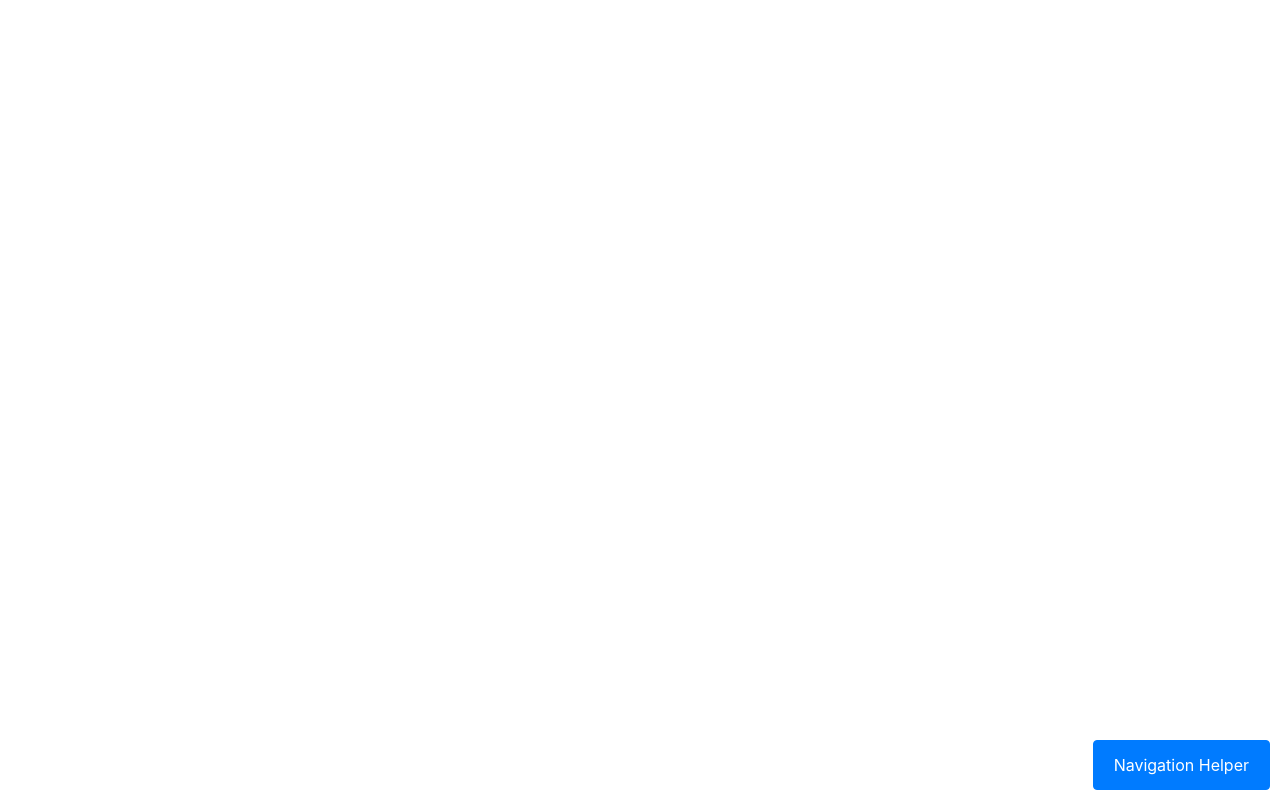
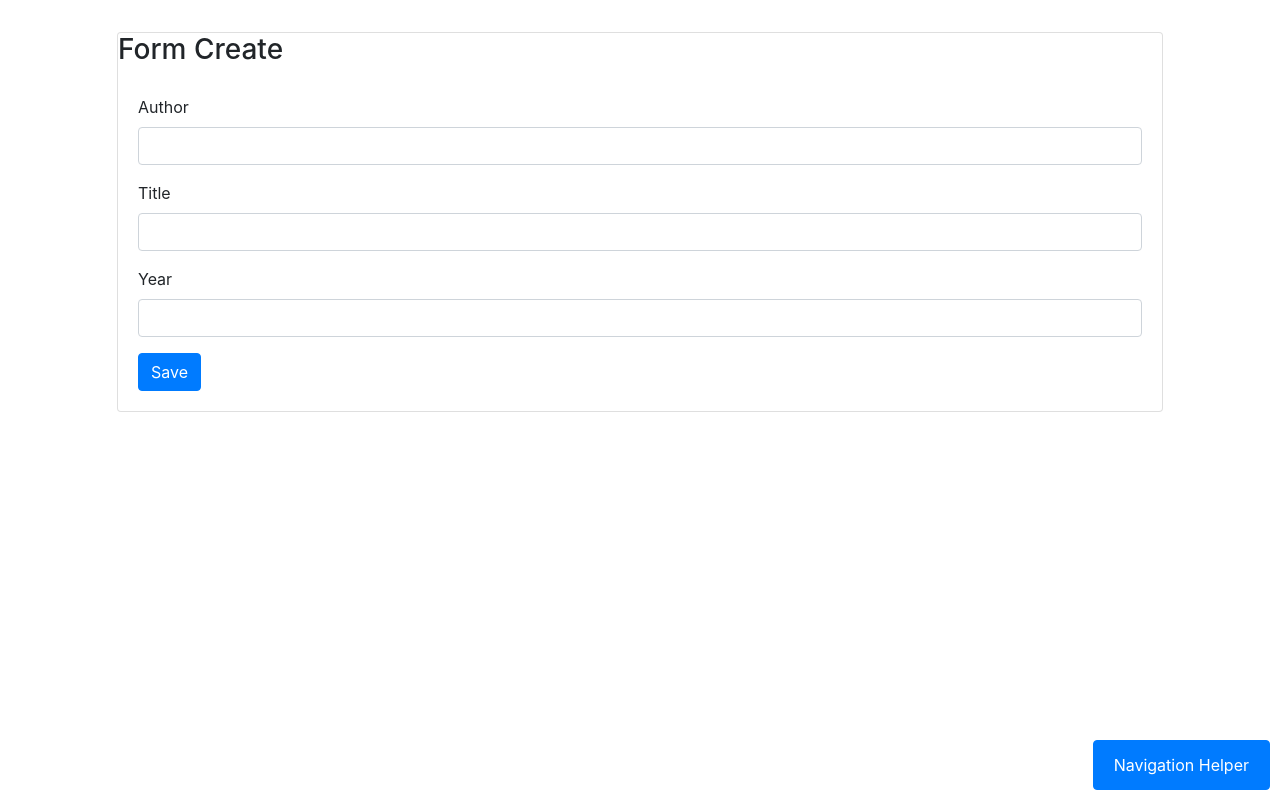
Before and after one commit to sendi-caio/react_post_test, a React (Create React App) app: page /books/create in a window 1280 px wide. Built offline with nearby package versions, Linux system fonts and the light colour scheme.

Commit message:
create delete & insert data

```diff
--- a/backend/db.json
+++ b/backend/db.json
@@ -1,5 +1,18 @@
 {
-  "users": [],
+  "books": [
+    {
+      "author": "j.k rowling",
+      "title": "harry potter",
+      "year": "1992",
+      "id": 1
+    },
+    {
+      "author": "j.k rowling",
+      "title": "harry potter",
+      "year": "1992",
+      "id": 2
+    }
+  ],
   "examples": [
     {
       "id": 1,
--- a/src/components/Base.jsx
+++ b/src/components/Base.jsx
@@ -4,9 +4,9 @@ import { BrowserRouter, Route, Switch } from 'react-router-dom'
 import Navigation from './Navigation'
 
 import Home from '../pages/Home'
-import ExampleList from '../pages/ExampleList'
-import ExampleSingle from '../pages/ExampleSingle'
-import ExampleCreate from '../pages/ExampleCreate'
+import List from '../pages/List'
+import Single from '../pages/Single'
+import Create from '../pages/Create'
 
 function Base() {
   return (
@@ -17,9 +17,11 @@ function Base() {
             <Home />
           </Route>
           {/* EXAMPLE START */}
-          <Route path="/example/create" component={ExampleCreate} />
-          <Route path="/example/:id" component={ExampleSingle} />
-          <Route path="/example" component={ExampleList} />
+          <Route path="/books/create" component={Create} />
+          <Route path="/books/:id" component={Single} />
+          <Route path="/books" component={List} />
+          <Route path="/books/delete/:id" />
+
           {/* EXAMPLE END */}
 
           {/* ROUTES START HERE */}
--- a/src/components/ExampleCard.jsx
+++ b/src/components/Card.jsx
@@ -1,10 +1,20 @@
 import React from 'react'
 
-function ExampleCard({ content, onClickCard: handleClick, contentId }) {
+function CardBook({
+  content, onClickCard: handleClick, contentId, onDeleted,
+}) {
   return (
     <div className="card m-3">
       <div className="card-body">
-        <p className="card-text">{ content }</p>
+        <h4 className="card-text">{ content }</h4>
+        <button
+          type="button"
+          className="btn btn-danger"
+          onClick={() => onDeleted(contentId)}
+        >
+          Delete
+        </button>
+
         {
           handleClick
           && (
@@ -22,4 +32,4 @@ function ExampleCard({ content, onClickCard: handleClick, contentId }) {
   )
 }
 
-export default ExampleCard
+export default CardBook
--- /dev/null
+++ b/src/components/Details.jsx
@@ -0,0 +1,22 @@
+import React from 'react'
+
+function Details({ content }) {
+  return (
+    <div className="card m-3">
+      <div className="card-body">
+        Title :
+        {' '}
+        <h6 className="card-text">{ content.title }</h6>
+        Author :
+        {' '}
+        <h4 className="card-text">{ content.author }</h4>
+        Year :
+        {' '}
+        <h4 className="card-text">{ content.year }</h4>
+
+      </div>
+    </div>
+  )
+}
+
+export default Details
--- a/src/components/Navigation.jsx
+++ b/src/components/Navigation.jsx
@@ -8,8 +8,8 @@ import { Link } from 'react-router-dom'
 
 const routesArray = [
   ['Home', '/'],
-  ['Example Create', '/example/create'],
-  ['Example', '/example'],
+  ['List', '/books'],
+  ['Add Book', '/books/create'],
 ]
 
 function Navigation() {
--- /dev/null
+++ b/src/pages/Create.jsx
@@ -0,0 +1,76 @@
+/* eslint-disable no-shadow */
+import React, { useState } from 'react'
+import { useHistory } from 'react-router-dom'
+import { books } from '../services/api'
+
+function Create() {
+  const [content, setContent] = useState({ author: '', title: '', year: '' })
+  const history = useHistory()
+
+  const saveButtonClick = async () => {
+    const res = await books.create(content)
+    if (res.status === 201) {
+      history.push(`books/details/${content.id}`)
+    }
+  }
+
+  const getAuthor = (event) => {
+    setContent(() => {
+      content.author = event.target.value
+      return content
+    })
+  }
+
+  const getTitle = (event) => {
+    setContent(() => {
+      content.title = event.target.value
+      return content
+    })
+  }
+
+  const getYear = (event) => {
+    setContent(() => {
+      content.year = event.target.value
+      return content
+    })
+  }
+
+  return (
+    <div className="card m-3">
+      <h3>Form Create</h3>
+      <div className="card-body">
+        <form>
+          <div className="form-group">
+            <label>Author</label>
+            <input
+              onChange={getAuthor}
+              className="form-control"
+              name="author"
+            />
+          </div>
+          <div className="form-group">
+            <label>Title</label>
+            <input
+              onChange={getTitle}
+              className="form-control"
+              name="title"
+            />
+          </div>
+          <div className="form-group">
+            <label>Year</label>
+            <input
+              onChange={getYear}
+              className="form-control"
+              name="year"
+            />
+          </div>
+          <button onClick={saveButtonClick} className="btn btn-primary" type="button">
+            Save
+          </button>
+        </form>
+      </div>
+    </div>
+  )
+}
+
+export default Create
--- a/src/pages/ExampleCreate.jsx
+++ /dev/null
@@ -1,36 +0,0 @@
-import React, { useState } from 'react'
-
-function ExampleCreate() {
-  const [content, setContent] = useState('')
-
-  const saveButtonClick = () => {
-    // find your own way
-    console.log(content)
-  }
-
-  const handleContentChange = (event) => {
-    setContent(event.target.value)
-  }
-
-  return (
-    <div className="card m-3">
-      <div className="card-body">
-        <form>
-          <div className="form-group">
-            <label>Content</label>
-            <input
-              onChange={handleContentChange}
-              className="form-control"
-              name="content"
-            />
-          </div>
-          <button onClick={saveButtonClick} className="btn btn-primary" type="button">
-            Save
-          </button>
-        </form>
-      </div>
-    </div>
-  )
-}
-
-export default ExampleCreate
--- a/src/pages/Home.jsx
+++ b/src/pages/Home.jsx
@@ -1,9 +1,10 @@
+/* eslint-disable import/extensions */
 import React from 'react'
-import ExampleCard from '../components/ExampleCard'
+import Card from '../components/Card'
 
 function Home() {
   return (
-    <ExampleCard content="Home" />
+    <Card content="Home" />
   )
 }
 
--- a/src/pages/ExampleList.jsx
+++ b/src/pages/List.jsx
@@ -1,15 +1,16 @@
+/* eslint-disable import/extensions */
 import React, { useState, useEffect } from 'react'
 import { useHistory } from 'react-router-dom'
-import ExampleCard from '../components/ExampleCard'
-import { examples } from '../services/api'
+import Card from '../components/Card'
+import { books } from '../services/api'
 
-function ExampleList() {
+function List() {
   const history = useHistory()
   const [data, setData] = useState([])
 
   const populateData = async () => {
     try {
-      const response = await examples.get()
+      const response = await books.get()
       if (response.status === 200) setData(response.data)
     } catch (e) {
       if (e && e.response && e.response.data) {
@@ -25,19 +26,30 @@ function ExampleList() {
   }, [])
 
   const handleClickCard = (contentId) => {
-    history.push(`/example/${contentId}`)
+    history.push(`/books/${contentId}`)
   }
 
+  const onDeleted = async (contentId) => {
+    const res = await books.delete(contentId)
+    if (res.status === 200) {
+      const undeleted = data.filter((el) => el.id !== contentId)
+      setData(undeleted)
+    }
+  }
   return (
     <div>
+      <h3>Books List</h3>
+
+      <a className="btn btn-primary" href="/books/create">Create New</a>
       {
         data.length > 0
         && data.map((item) => (
-          <ExampleCard
+          <Card
             key={item.id}
-            content={item.content}
+            content={item.title}
             onClickCard={handleClickCard}
             contentId={item.id}
+            onDeleted={onDeleted}
           />
         ))
       }
@@ -45,4 +57,4 @@ function ExampleList() {
   )
 }
 
-export default ExampleList
+export default List
--- a/src/pages/ExampleSingle.jsx
+++ b/src/pages/Single.jsx
@@ -1,15 +1,17 @@
+/* eslint-disable import/no-unresolved */
+/* eslint-disable import/extensions */
 import React, { useState, useEffect } from 'react'
 import { useParams } from 'react-router-dom'
-import ExampleCard from '../components/ExampleCard'
-import { examples } from '../services/api'
+import Details from '../components/Details'
+import { books } from '../services/api'
 
-function ExampleSingle() {
+function Single() {
   const { id } = useParams()
   const [data, setData] = useState(null)
 
   const populateData = async (contentId) => {
     try {
-      const response = await examples.getSingle(contentId)
+      const response = await books.getSingle(contentId)
       if (response.status === 200) setData(response.data)
     } catch (e) {
       if (e && e.response && e.response.data) {
@@ -26,11 +28,12 @@ function ExampleSingle() {
 
   return (
     <div>
+      <h3>Details</h3>
       {
         data
         && (
-        <ExampleCard
-          content={data.content}
+        <Details
+          content={data}
         />
         )
       }
@@ -38,4 +41,4 @@ function ExampleSingle() {
   )
 }
 
-export default ExampleSingle
+export default Single
--- a/src/services/api.js
+++ b/src/services/api.js
@@ -4,11 +4,13 @@ const axios = Axios.create({
   baseURL: 'http://localhost:5000',
 })
 
-const examples = {}
+const books = {}
 
-examples.get = () => axios.get('/examples')
-examples.getSingle = (id) => axios.get(`/examples/${id}`)
+books.get = () => axios.get('/books')
+books.getSingle = (id) => axios.get(`/books/${id}`)
+books.create = (data) => axios.post('/books', data)
+books.delete = (id) => axios.delete(`/books/${id}`)
 
 export {
-  examples,
+  books,
 }
```
